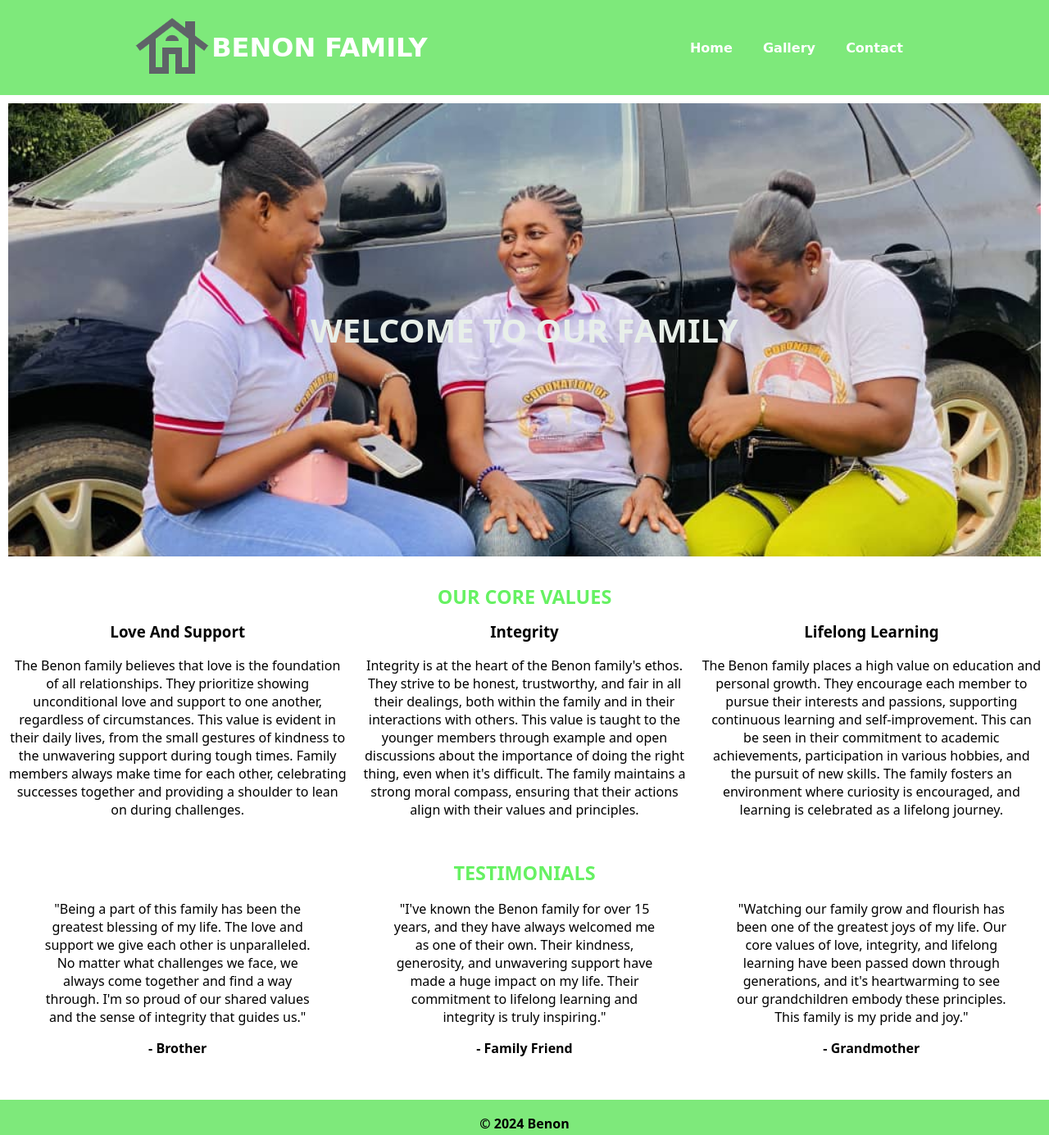
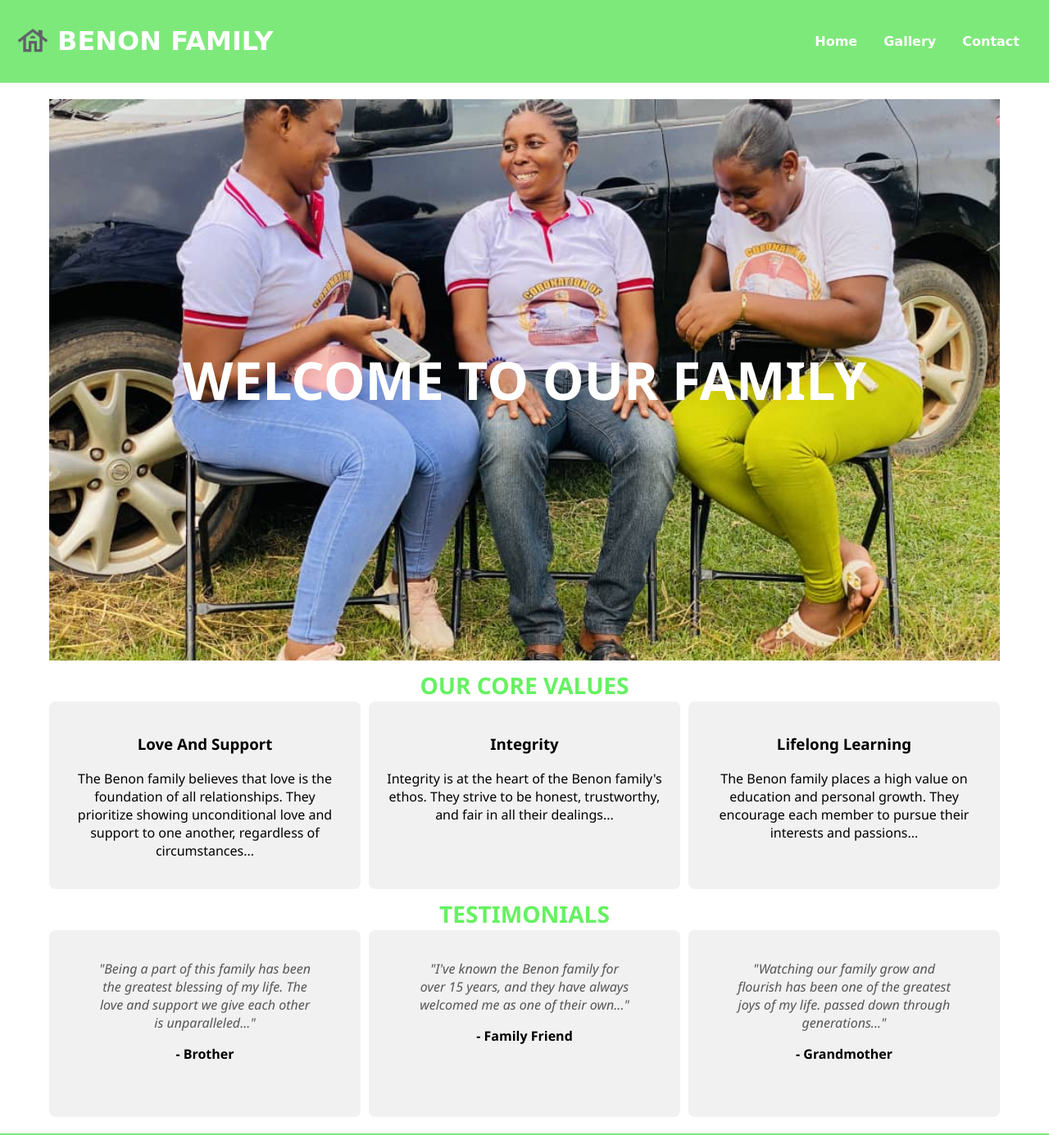
Before and after one commit to snr-roko/family-website, a plain HTML site: page index.html in a window 1280 px wide. Shown: the top 1385 px of the page at 82% size. Drawn offline with Linux system fonts and the light colour scheme.

Commit message:
Improved UI with GPT

```diff
--- a/contact.html
+++ b/contact.html
@@ -20,10 +20,11 @@
             </ul>
         </nav>
     </header>
+
     <main>
-        <section id="contact">
-            <h2 style="text-align: center; font-size: 30px;">Contact Us</h2>
-            <form>
+        <section>
+            <h2>Contact Us</h2>
+            <form action="submit_form.php" method="post">
                 <label for="name">Name:</label>
                 <input type="text" id="name" name="name" required>
 
@@ -31,9 +32,9 @@
                 <input type="email" id="email" name="email" required>
 
                 <label for="message">Message:</label>
-                <textarea id="message" name="message" cols="100"  required></textarea>
+                <textarea id="message" name="message" rows="5" required></textarea>
 
-                <button type="reset">Send</button>
+                <button type="submit">Submit</button>
             </form>
         </section>
     </main>
@@ -42,6 +43,5 @@
         <p>&copy; 2024 Benon</p>
     </footer>
 
-    <script src="scripts.js"></script>
 </body>
 </html>
--- a/index.html
+++ b/index.html
@@ -26,48 +26,46 @@
             <h1>WELCOME TO OUR FAMILY</h1>
         </div>
         <div id="core-value">
-          <h3 style="color: #66f162;">OUR CORE VALUES</h3>
+          <h3>OUR CORE VALUES</h3>
         </div>
-        <div id="core-value1">
+        <div class="core-value-detail" id="core-value1">
           <h3>Love And Support</h3>
-          <p>The Benon family believes that love is the foundation of all relationships. They prioritize showing unconditional love and support to one another, regardless of circumstances. This value is evident in their daily lives, from the small gestures of kindness to the unwavering support during tough times. Family members always make time for each other, celebrating successes together and providing a shoulder to lean on during challenges.</p>
+          <p>The Benon family believes that love is the foundation of all relationships. They prioritize showing unconditional love and support to one another, regardless of circumstances...</p>
         </div>
-        <div id="core-value2">
+        <div class="core-value-detail" id="core-value2">
           <h3>Integrity</h3>
-          <p> Integrity is at the heart of the Benon family's ethos. They strive to be honest, trustworthy, and fair in all their dealings, both within the family and in their interactions with others. This value is taught to the younger members through example and open discussions about the importance of doing the right thing, even when it's difficult. The family maintains a strong moral compass, ensuring that their actions align with their values and principles.</p>
+          <p>Integrity is at the heart of the Benon family's ethos. They strive to be honest, trustworthy, and fair in all their dealings...</p>
         </div>
-        <div id="core-value3">
+        <div class="core-value-detail" id="core-value3">
           <h3>Lifelong Learning</h3>
-          <p>The Benon family places a high value on education and personal growth. They encourage each member to pursue their interests and passions, supporting continuous learning and self-improvement. This can be seen in their commitment to academic achievements, participation in various hobbies, and the pursuit of new skills. The family fosters an environment where curiosity is encouraged, and learning is celebrated as a lifelong journey.</p>
+          <p>The Benon family places a high value on education and personal growth. They encourage each member to pursue their interests and passions...</p>
         </div>
         <div id="testimonial">
-          <h3 style="color: #66f162;">TESTIMONIALS</h3>
+          <h3>TESTIMONIALS</h3>
         </div>
           <div class="testimonial">
               <blockquote>
-                  <p>"Being a part of this family has been the greatest blessing of my life. The love and support we give each other is unparalleled. No matter what challenges we face, we always come together and find a way through. I'm so proud of our shared values and the sense of integrity that guides us."</p>
+                  <p>"Being a part of this family has been the greatest blessing of my life. The love and support we give each other is unparalleled..."</p>
               </blockquote>
-              <p style="font-weight: 700;" class="author">- Brother</p>
+              <p class="author">- Brother</p>
           </div>
           <div class="testimonial">
               <blockquote>
-                  <p>"I've known the Benon family for over 15 years, and they have always welcomed me as one of their own. Their kindness, generosity, and unwavering support have made a huge impact on my life. Their commitment to lifelong learning and integrity is truly inspiring."</p>
+                  <p>"I've known the Benon family for over 15 years, and they have always welcomed me as one of their own..."</p>
               </blockquote>
-              <p style="font-weight: 700;"class="author">- Family Friend</p>
+              <p class="author">- Family Friend</p>
           </div>
           <div class="testimonial">
               <blockquote>
-                  <p>"Watching our family grow and flourish has been one of the greatest joys of my life. Our core values of love, integrity, and lifelong learning have been passed down through generations, and it's heartwarming to see our grandchildren embody these principles. This family is my pride and joy."</p>
+                  <p>"Watching our family grow and flourish has been one of the greatest joys of my life. passed down through generations..."</p>
               </blockquote>
-              <p style="font-weight: 700;" class="author">- Grandmother</p>
+              <p class="author">- Grandmother</p>
           </div>
-
     </main>
 
     <footer>
         <p>&copy; 2024 Benon</p>
     </footer>
 
-    <script src="scripts.js"></script>
 </body>
 </html>
--- a/styles.css
+++ b/styles.css
@@ -1,19 +1,18 @@
+/* General Styles */
 body {
-  font-family: system-ui, -apple-system, BlinkMacSystemFont, 'Segoe UI', Roboto, Oxygen, Ubuntu, Cantarell, 'Open Sans', 'Helvetica Neue', sans-serif;
+  font-family: 'Segoe UI', Tahoma, Geneva, Verdana, sans-serif;
   margin: 0;
   padding: 0;
   box-sizing: border-box;
-  width: 100vw;
-  height: 100vh;
   overflow-x: hidden;
 }
 
 header {
   background-color: #7ee97b;
   color: #fff;
-  padding: 10px;
+  padding: 10px 20px;
   display: flex;
-  justify-content: space-around;
+  justify-content: space-between;
   align-items: center;
   font-family: cursive, system-ui, -apple-system, BlinkMacSystemFont, 'Segoe UI', Roboto, Oxygen, Ubuntu, Cantarell, 'Open Sans', 'Helvetica Neue', sans-serif;
 }
@@ -23,14 +22,20 @@ header div {
   align-items: center;
 }
 
+
+header img {
+  height: 40px;
+  margin-right: 10px;
+}
+
 nav ul {
   list-style-type: none;
   padding: 0;
-  text-align: center;
+  margin: 0;
+  display: flex;
 }
 
 nav ul li {
-  display: inline;
   margin: 0 1em;
 }
 
@@ -45,54 +50,31 @@ nav ul li a:hover {
 }
 
 main {
-  padding: 10px;
-  width: 100%;
-  box-sizing: border-box;
-  margin: 10px auto;
+  padding: 20px;
+  max-width: 1200px;
+  margin: 0 auto;
 }
 
 section {
   margin-bottom: 2em;
 }
 
-.profiles-container {
-  display: flex;
-  gap: 2em;
-}
-
-.profile {
-  flex: 1;
-  text-align: center;
-}
-
-.profile img {
-  max-width: 100%;
-  border-radius: 50%;
-}
-
 .gallery-container {
   display: grid;
-  grid-template-columns: repeat(3, 1fr);
+  grid-template-columns: repeat(auto-fit, minmax(300px, 1fr));
   gap: 1em;
 }
 
 .gallery-container img {
   width: 100%;
   height: auto;
+  border-radius: 8px;
 }
 
 form {
   display: flex;
   flex-direction: column;
   gap: 1em;
-  justify-content: center;
-  align-items: center;
-}
-
-form {
-  display: flex;
-  flex-direction: column;
-  gap: 1.5em;
   max-width: 600px;
   margin: auto;
   padding: 2em;
@@ -114,7 +96,6 @@ form textarea {
   border: 1px solid #ccc;
   border-radius: 4px;
   width: 100%;
-  max-width: 100%;
   font-size: 1em;
   color: #333;
   background-color: #fff;
@@ -143,59 +124,87 @@ form button:hover {
   background-color: #66d468;
 }
 
-
 footer {
   text-align: center;
   background-color: #7ee97b;
+  color: #fff;
+  padding: 10px;
   font-weight: 600;
   width: 100%;
-  box-sizing: border-box; /* Ensure padding doesn't affect width */
-  padding: 2px;
+
 }
-
 
 /* Home Main Section Styles */
 .home-main {
   display: grid;
-  grid-template-rows: 2fr 40px 1fr 20px 1fr;
+  grid-template-rows: 3fr 30px 1fr 30px 1fr;
   grid-template-columns: repeat(3, 1fr);
   gap: 10px;
-  padding: 0 10px; /* Add padding to ensure content fits within viewport */
-  box-sizing: border-box; /* Ensure padding doesn't affect grid width */
+  padding: 20px;
+  box-sizing: border-box;
 }
 
-
- #home-image-section{
-  background: url(Assets/image5.jpg);
-  background-size: cover;
-  grid-column-start: 1;
-  grid-column-end: 4;
-  grid-row-start: 1;
+#home-image-section {
+  background: url('Assets/image5.jpg') no-repeat center center/cover;
+  grid-column: 1 / -1;
   text-align: center;
-  color: rgb(232, 239, 233);
+  color: #fff;
+  display: flex;
+  justify-content: center;
+  align-items: center;
+  font-size: 2em;
   font-weight: 900;
-  font-size: 20px;
-  align-content: center;
-
+  height: 100%; /* Ensure it takes the full height of the row */
 }
 
-.home-main div:not(#home-image-section) {
-  align-content: center;
+#core-value {
+  grid-column: 1 / -1;
   text-align: center;
+  font-size: 1.5em;
+  color: #66f162;
+  margin-top: 0;
+  display: flex;
+  justify-content: center;
+  align-items: center;
+  padding: 20px;
+  background-color: #fff;
 }
 
-#core-value{
-  grid-column-start: 1;
-  grid-column-end: 4;
+.core-value-detail {
+  grid-column: span 1;
   text-align: center;
-  font-size: 20px;
-  align-content: center;
+  background-color: #f1f1f1;
+  padding: 20px;
+  border-radius: 8px;
 }
 
-#testimonial{
-  grid-column-start: 1;
-  grid-column-end: 4;
+#testimonial {
+  grid-column: 1 / -1;
   text-align: center;
-  font-size: 20px;
-  align-content: center;
+  font-size: 1.5em;
+  color: #66f162;
+  margin-top: 0;
+  display: flex;
+  justify-content: center;
+  align-items: center;
+  padding: 20px;
+  background-color: #fff;
 }
+
+.testimonial {
+  grid-column: span 1;
+  text-align: center;
+  background-color: #f1f1f1;
+  padding: 20px;
+  border-radius: 8px;
+}
+
+.testimonial blockquote {
+  font-style: italic;
+  color: #555;
+}
+
+.testimonial .author {
+  margin-top: 1em;
+  font-weight: 700;
+}
```
Also changed, not shown: gallery.html (+12 -12 lines). Lines whose indentation alone changed are shown as unchanged.
